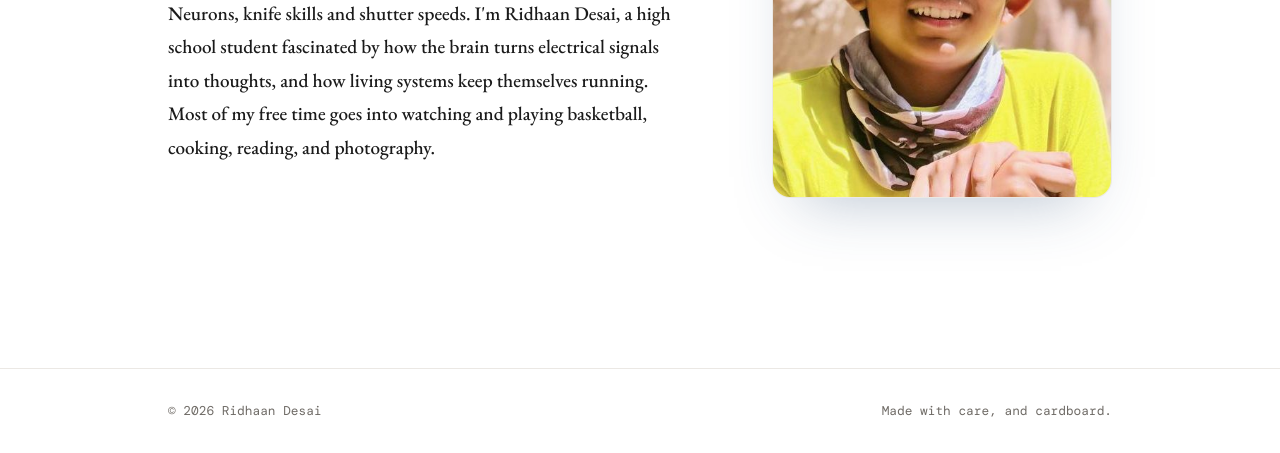
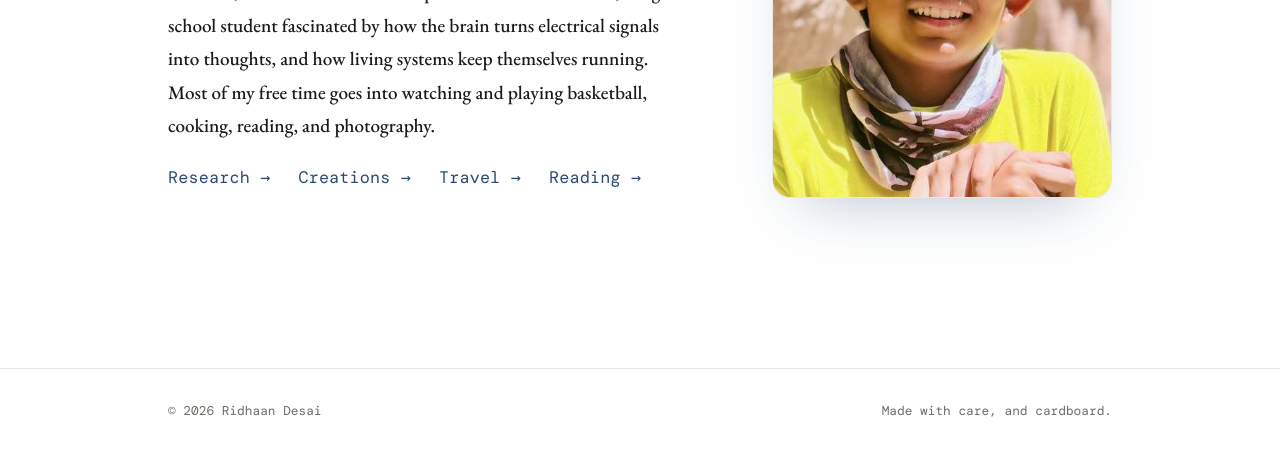
Before and after one commit to ridhaandesai/ridhaandesai.github.io, a plain HTML site: page index.html in a window 1280 px wide. Shown: the part 427-880 px from the top of the page. Drawn offline with nearby package versions, Linux system fonts and the light colour scheme.

Commit message:
About page: add section links under intro
Co-Authored-By: Claude Opus 5.5 <noreply@anthropic.com>
Claude-Session: https://claude.ai/code/session_01E7kcAAc2ru8VCswEU4UVvY

```diff
--- a/index.html
+++ b/index.html
@@ -224,6 +224,8 @@ section[data-view="german-boy"], section[data-view="make-your-bed"], section[dat
 .gallery .cap { font-family: inherit; font-size: 0.95rem; line-height: 1.35; color: var(--muted); }
 .gallery.captioned.collapsed button:nth-child(n+6) { display: none; }
 @media (max-width: 780px) { .featured { grid-template-columns: 1fr; } .gallery.captioned { grid-template-columns: repeat(2, minmax(0, 1fr)); } .gallery.captioned.collapsed button:nth-child(n+6) { display: grid; } .gallery.captioned.collapsed button:nth-child(n+7) { display: none; } }
+.hero-links { display: flex; flex-wrap: wrap; gap: 12px 28px; font: 400 0.85rem/1 var(--mono); }
+.hero-links a { color: var(--accent); text-underline-offset: 5px; }
 .credit { font: 400 0.75rem/1.4 var(--mono); color: var(--muted); padding-top: 6px; }
 .press-links { display: flex; gap: 22px; flex-wrap: wrap; padding-top: 4px; }
 .press-links a { font: 600 1rem/1 var(--body); color: var(--accent); text-decoration: underline; text-underline-offset: 5px; text-decoration-thickness: 1px; }
@@ -301,6 +303,7 @@ footer .wrap { display: flex; justify-content: space-between; gap: 12px; flex-wr
       <div class="hero-text">
         <h1><span class="first">Ridhaan</span><br>Desai</h1>
         <p>Neurons, knife skills and shutter speeds. I'm Ridhaan Desai, a high school student fascinated by how the brain turns electrical signals into thoughts, and how living systems keep themselves running. Most of my free time goes into watching and playing basketball, cooking, reading, and photography.</p>
+        <nav class="hero-links" aria-label="Sections"><a href="#research">Research →</a><a href="#creations">Creations →</a><a href="#travel">Travel →</a><a href="#reading">Reading →</a></nav>
       </div>
       <figure class="portrait"><img src="images/65e4d30a57.jpg" alt="Ridhaan Desai"></figure>
     </div>
```
